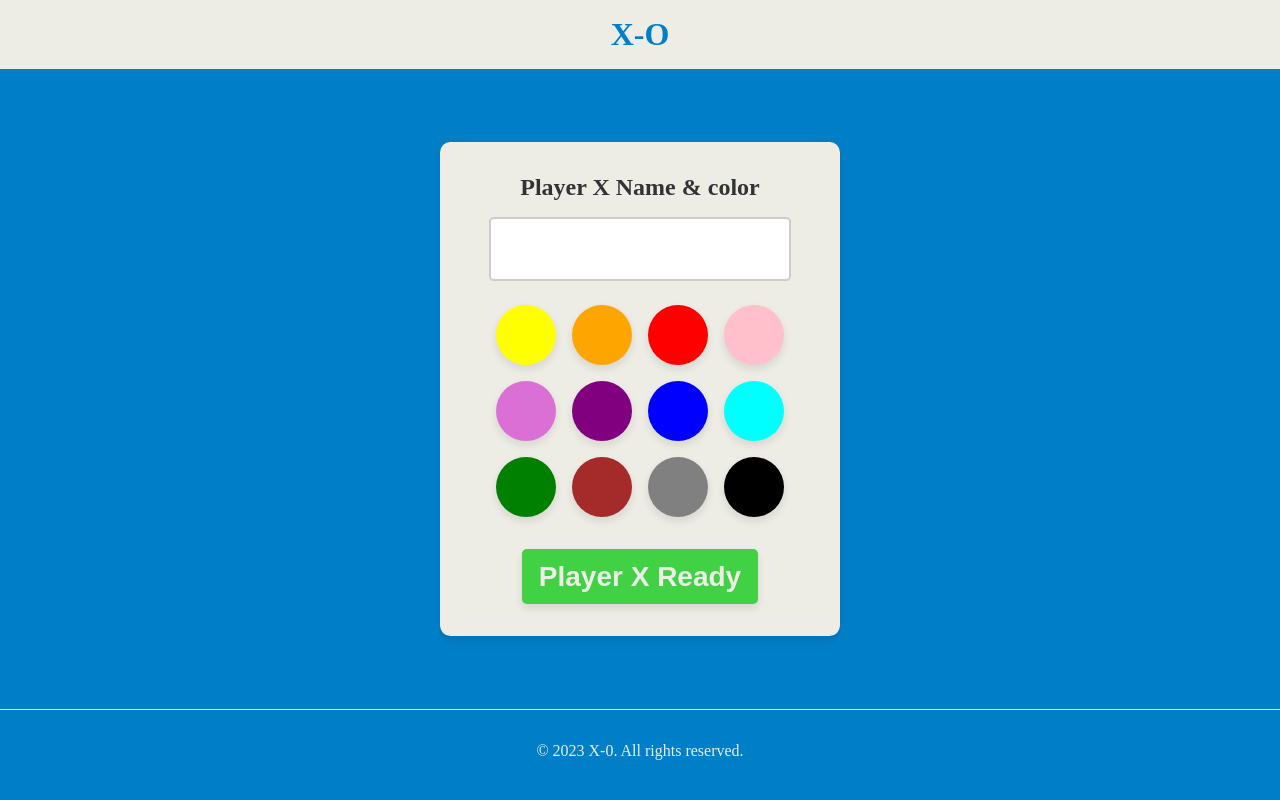
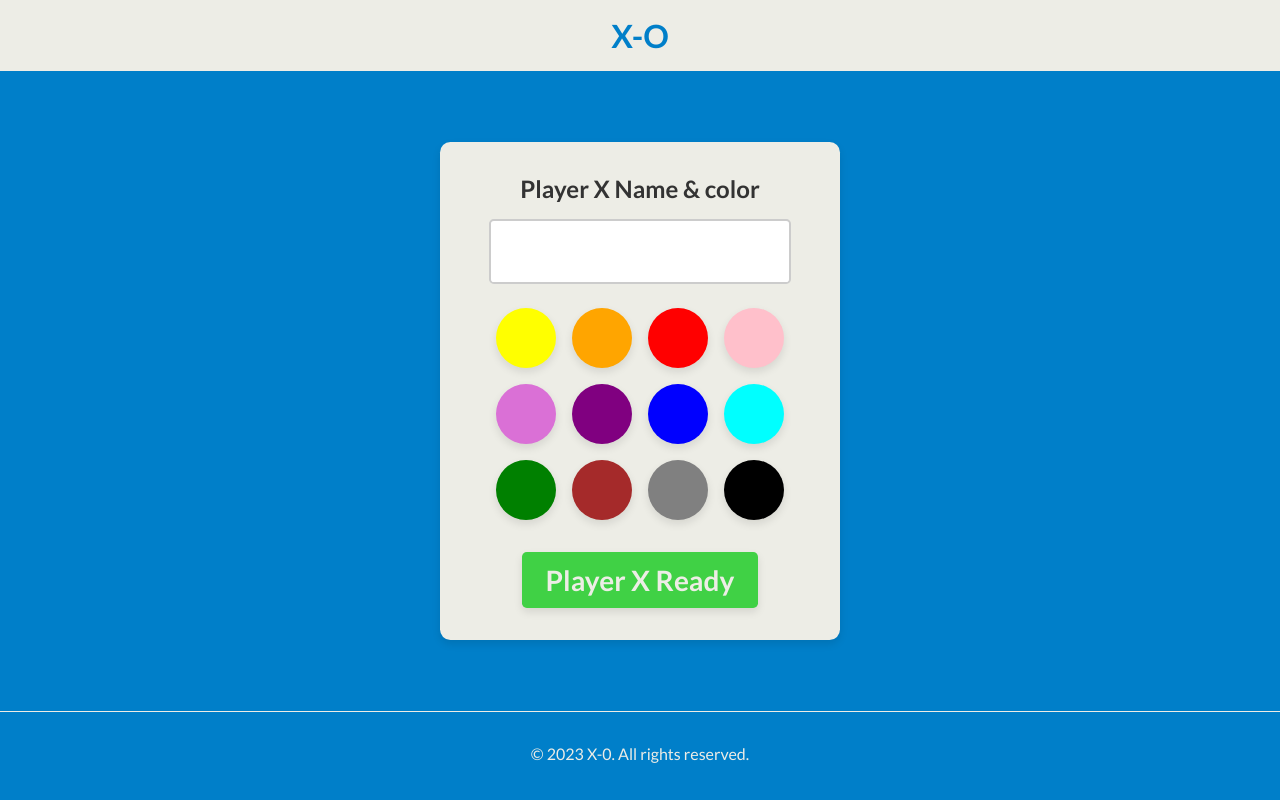
Before and after one commit to GregAndrik/X-O, a React (Create React App) app: page / in a window 1280 px wide. Built offline with nearby package versions, Linux system fonts and the light colour scheme.

Commit message:
used Lato Font

```diff
--- a/src/index.css
+++ b/src/index.css
@@ -4,6 +4,7 @@
 * {
     font-size: 1rem;
     box-sizing: border-box;
+    font-family: 'Lato', sans-serif;
 }
 
 :root {
@@ -109,7 +110,7 @@ button:active {
     }
 }
 
-@media screen and (max-width: 280px) {
+@media screen and (max-width: 300px) {
     .player-input label {
         font-size: 1.1rem;
     }
```
